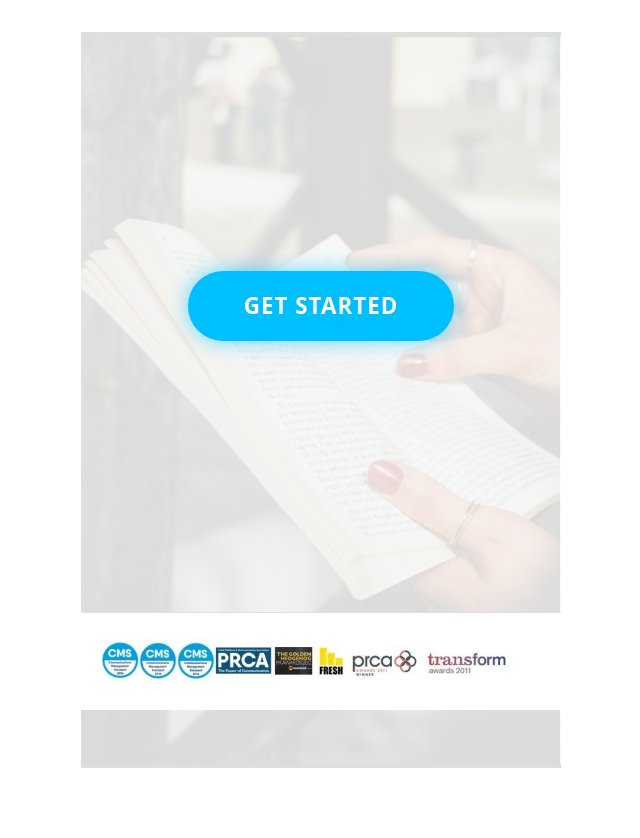
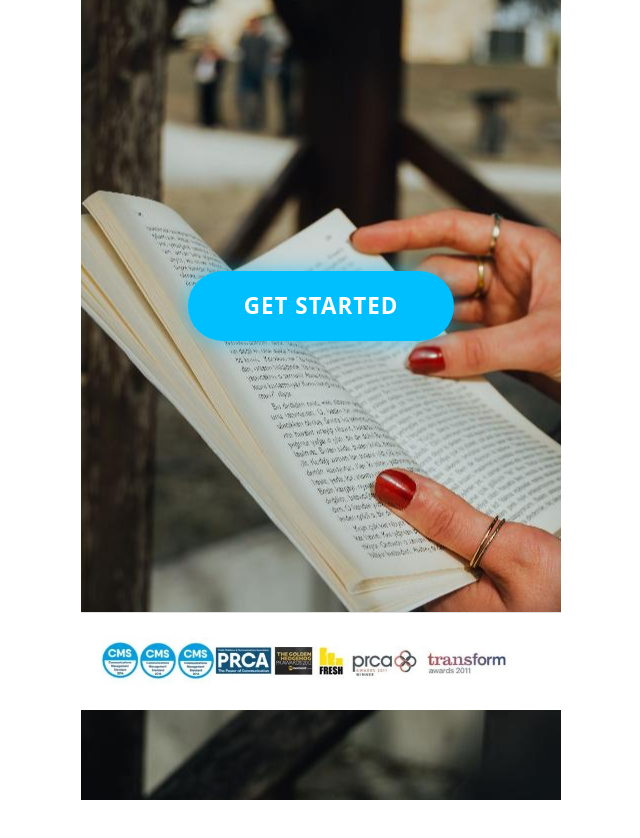
Before and after one commit to Molly256/palamedes-pr, a Next.js app: page / in a window 1280 px wide. Shown: the top 838 px of the page, without its empty margins (319-959 px from the left). Built offline with nearby package versions, Linux system fonts and the light colour scheme.

Commit message:
feat: hold balance on withdraw request, deduct on approve

```diff
--- a/app/page.js
+++ b/app/page.js
@@ -24,19 +24,14 @@ export default function Home() {
 
   // Directly inject and force override the browser tab icon (favicon)
   useEffect(() => {
-    // 1. Find all possible existing icon elements to overwrite them
     const links = document.querySelectorAll("link[rel*='icon']")
     links.forEach(el => el.parentNode.removeChild(el))
 
-    // 2. Build a brand new shortcut icon element structure
     const link = document.createElement('link')
     link.type = 'image/png'
     link.rel = 'shortcut icon'
-
-    // 3. Use the exact same public folder root path style as bottom-bg.jpg
     link.href = '/palamedes-icon-192.png'
 
-    // 4. Mount it to the head layout template
     document.head.appendChild(link)
   }, [])
 
@@ -45,9 +40,10 @@ export default function Home() {
       display: 'flex',
       height: '100vh',
       flexDirection: 'column',
-      // CHANGED: Background now points directly to your logo icon image instead of hero-bg.jpg
-      backgroundImage: 'linear-gradient(rgba(255,255,255,0.85), rgba(255,255,255,0.85)), url(/palamedes-icon-512.png)',
-      backgroundSize: 'contain',
+      // FIXED: Removed the linear-gradient overlay tint completely so the logo is perfectly clear
+      backgroundImage: 'url(/palamedes-icon-512.png)',
+      // FIXED: Switched to 'initial' size and centered it so it shows crisp and sharp
+      backgroundSize: 'auto',
       backgroundPosition: 'center',
       backgroundRepeat: 'no-repeat',
       backgroundColor: '#ffffff',
```
